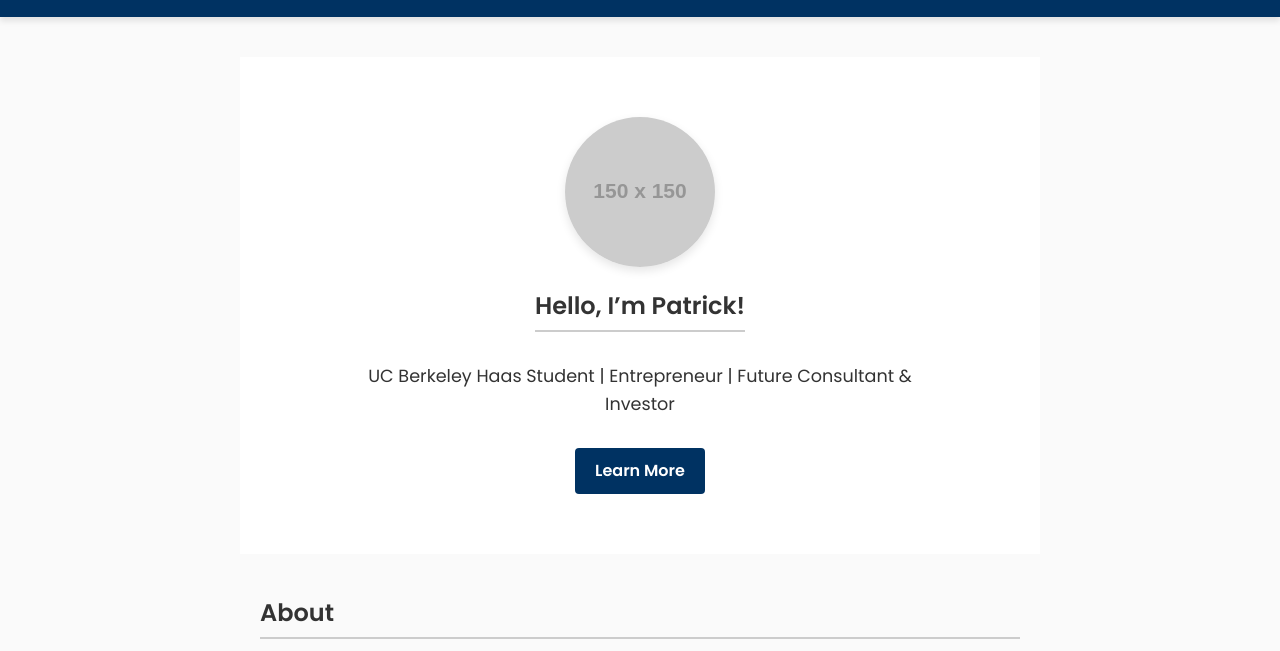
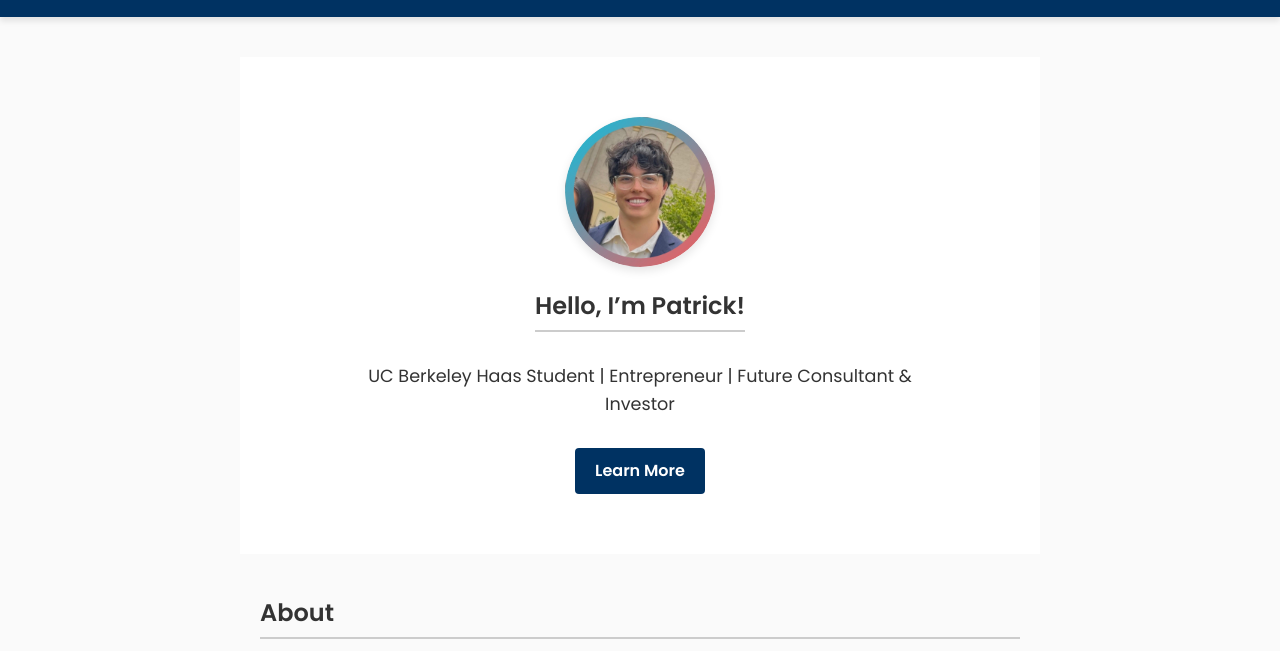
Before and after one commit to alecvk/patricksite, a plain HTML site: page index.html in a window 1280 px wide. Shown: the part 115-766 px from the top of the page. Drawn offline with Linux system fonts and the light colour scheme; placeholder pictures from the web are drawn by us.

Commit message:
Update index.html

```diff
--- a/index.html
+++ b/index.html
@@ -198,7 +198,7 @@
     <!-- HOME SECTION -->
     <section id="home" class="hero fade-in">
       <!-- Replace the 'src' with your actual image URL -->
-      <img src="https://via.placeholder.com/150" alt="Profile Image">
+      <img src="1718230134934.jpeg" alt="Profile Image">
       <h2>Hello, I’m Patrick!</h2>
       <p>UC Berkeley Haas Student | Entrepreneur | Future Consultant & Investor</p>
       <a href="#about" class="btn">Learn More</a>
```
